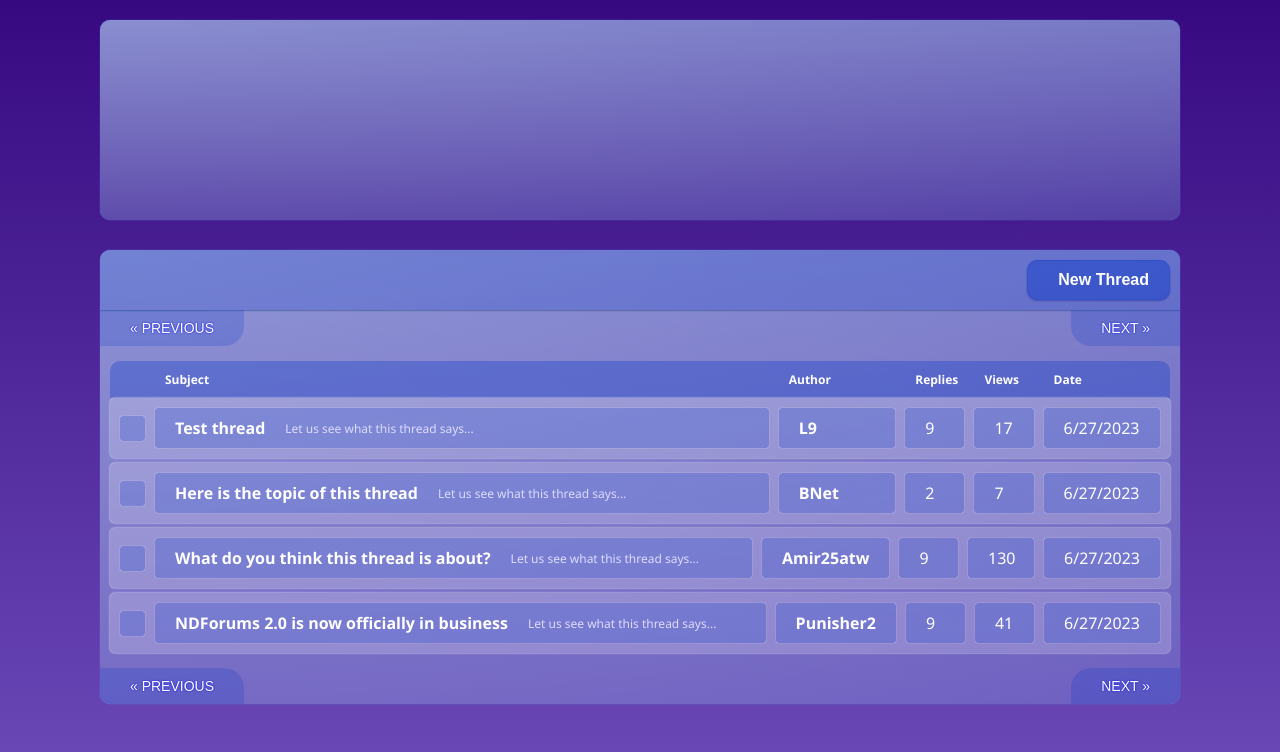
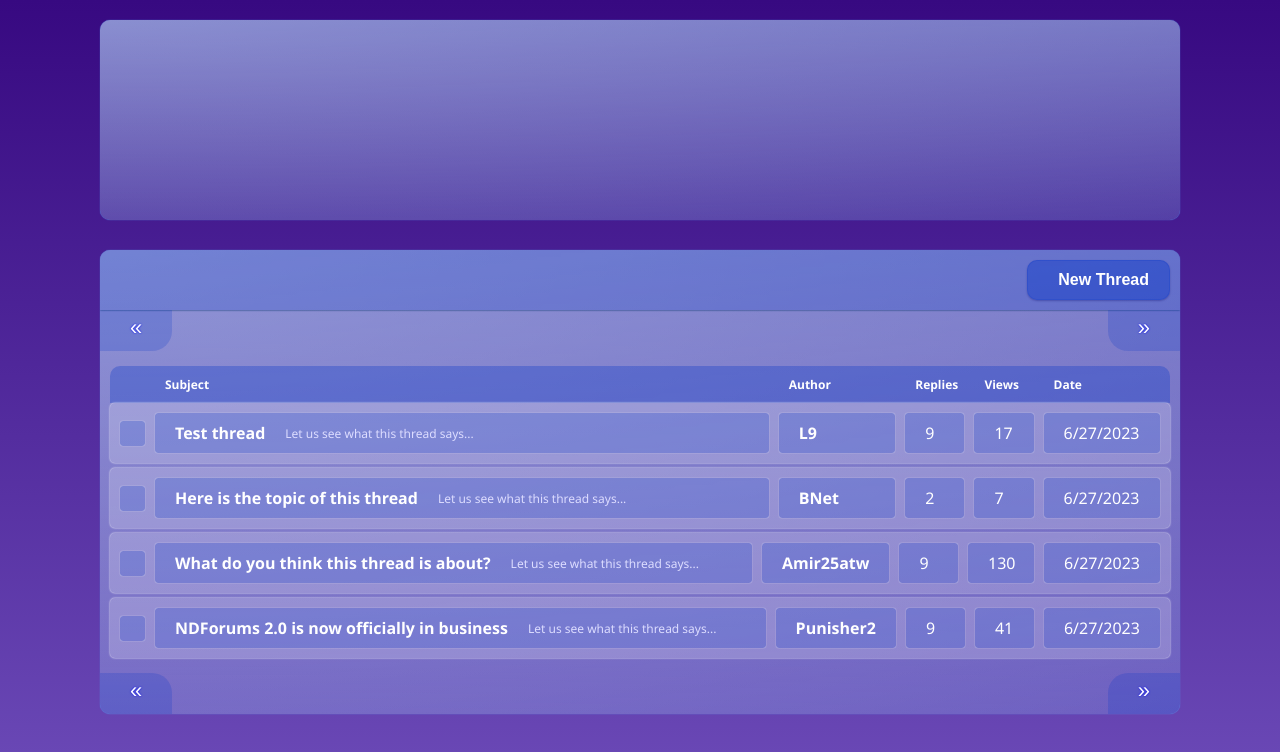
Before and after one commit to mbellman/ndf2, a React app: page / in a window 1280 px wide. Shown: the top 752 px of the page. Built offline with nearby package versions, Linux system fonts and the light colour scheme.

Commit message:
tweaking pagination button styles

```diff
--- a/src/forum-page/thread-list.scss
+++ b/src/forum-page/thread-list.scss
@@ -5,8 +5,8 @@
   button {
     background-color: rgba(0,50,200,0.2);
     border: 0;
-    font-size: 14px;
-    padding: 10px 30px;
+    font-size: 22px;
+    padding: 5px 30px 10px;
     color: #fff;
     text-shadow: 0 0 2px #00f;
     cursor: pointer;
--- a/src/forum-page/thread-list.tsx
+++ b/src/forum-page/thread-list.tsx
@@ -8,8 +8,8 @@ interface ThreadPaginationProps {
 export const ThreadPagination = ({ position }: ThreadPaginationProps) => {
   return (
     <div className={`thread-pagination ${position}`}>
-      <button>« Previous</button>
-      <button>Next »</button>
+      <button>«</button>
+      <button>»</button>
     </div>
   )
 };
```
